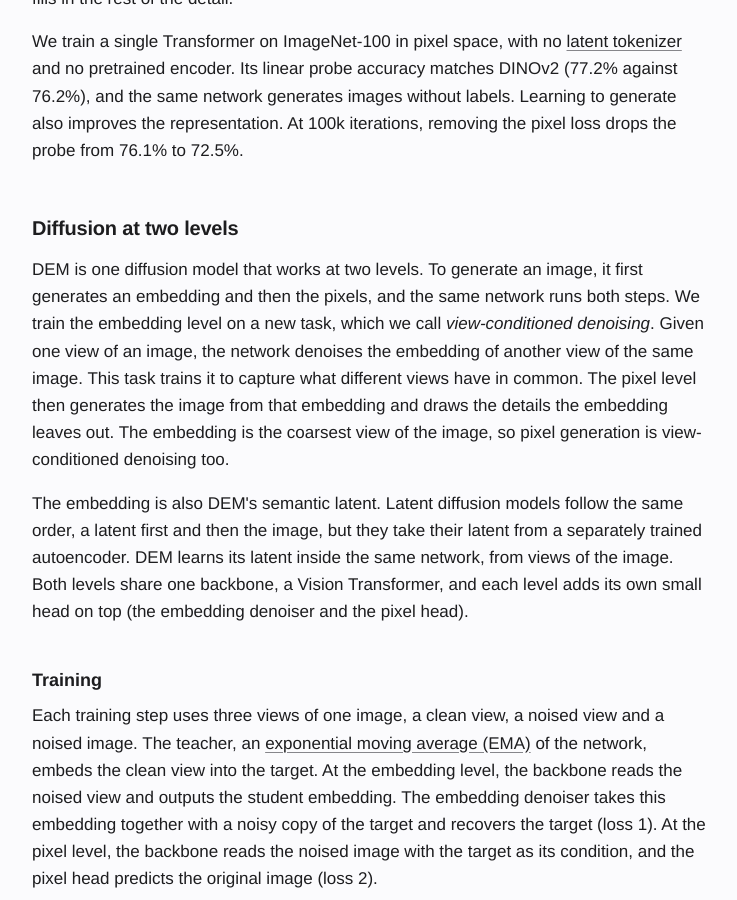
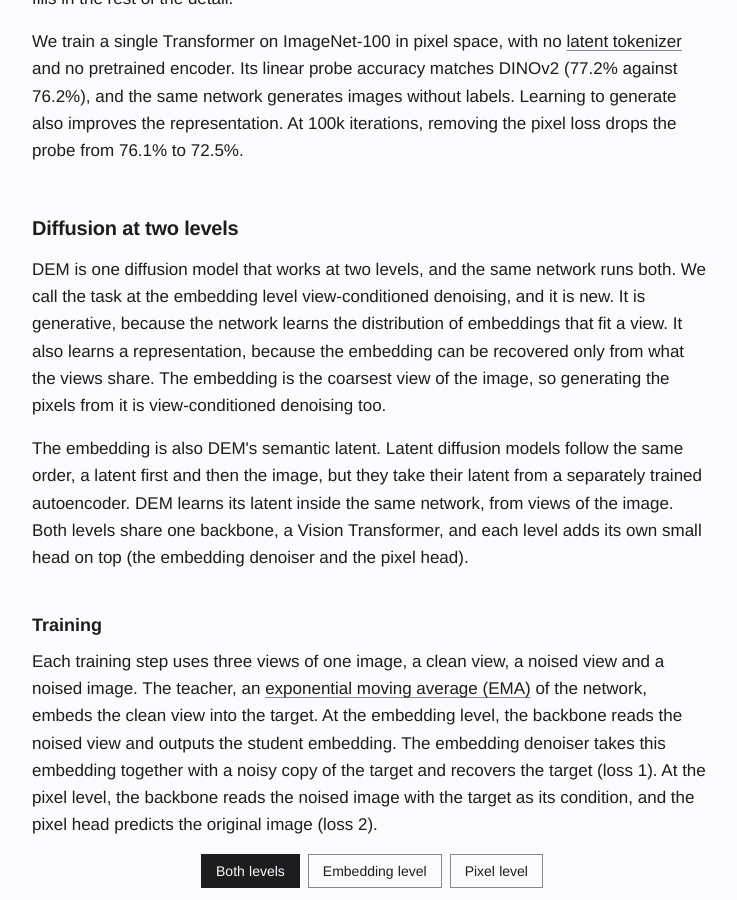
Before and after one commit to rabiulcste/rabiulcste.github.io, a Jekyll site: the page built from dem-denoising-embeddings/index.html, in a window 1280 px wide and 900 px high, scrolled down 1443 px. Shown: the whole window, without its empty margins (268-1005 px from the left). Built offline with Jekyll 4.4.1, drawn with Linux system fonts in a browser that asks for light colours.

Commit message:
DEM page: two-levels section adds, not repeats

```diff
--- a/dem-denoising-embeddings/index.html
+++ b/dem-denoising-embeddings/index.html
@@ -246,7 +246,7 @@
 
 <section id="method">
     <h2>Diffusion at two levels</h2>
-    <p>DEM is one diffusion model that works at two levels. To generate an image, it first generates an embedding and then the pixels, and the same network runs both steps. We train the embedding level on a new task, which we call <em>view-conditioned denoising</em>. Given one view of an image, the network denoises the embedding of another view of the same image. This task trains it to capture what different views have in common. The pixel level then generates the image from that embedding and draws the details the embedding leaves out. The embedding is the coarsest view of the image, so pixel generation is view-conditioned denoising too.</p>
+    <p>DEM is one diffusion model that works at two levels, and the same network runs both. We call the task at the embedding level view-conditioned denoising, and it is new. It is generative, because the network learns the distribution of embeddings that fit a view. It also learns a representation, because the embedding can be recovered only from what the views share. The embedding is the coarsest view of the image, so generating the pixels from it is view-conditioned denoising too.</p>
     <p>The embedding is also DEM's semantic latent. Latent diffusion models follow the same order, a latent first and then the image, but they take their latent from a separately trained autoencoder. DEM learns its latent inside the same network, from views of the image. Both levels share one backbone, a Vision Transformer, and each level adds its own small head on top (the embedding denoiser and the pixel head).</p>
     <h3>Training</h3>
     <p>Each training step uses three views of one image, a clean view, a noised view and a noised image. The teacher, an <a href="https://arxiv.org/abs/2104.14294">exponential moving average (EMA)</a> of the network, embeds the clean view into the target. At the embedding level, the backbone reads the noised view and outputs the student embedding. The embedding denoiser takes this embedding together with a noisy copy of the target and recovers the target (loss 1). At the pixel level, the backbone reads the noised image with the target as its condition, and the pixel head predicts the original image (loss 2).</p>
```
